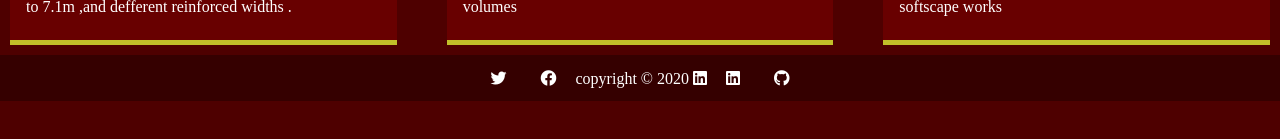
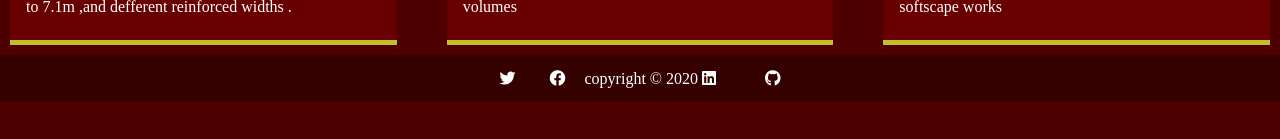
Before and after one commit to MazenAnwar123/porfolio.io, a website: page about.html in a window 1280 px wide. Shown: the part 643-782 px from the top of the page. Drawn offline with Linux system fonts and the light colour scheme.

Commit message:
Update about.html

```diff
--- a/about.html
+++ b/about.html
@@ -81,7 +81,7 @@ j=d.createElement(s),dl=l!='dataLayer'?'&l='+l:'';j.async=true;j.src=
              </a>
              copyright &copy; 2020
              <a class="fab fa-linkedin" href="https://www.linkedin.com/in/mazen-anwar-a92693184/">
-                <i class="fab fa-linkedin "></i>
+                <i ></i>
              </a>
              <a href="https://github.com/MazenAnwar123">
                 <i class="fab fa-github "></i>
```
